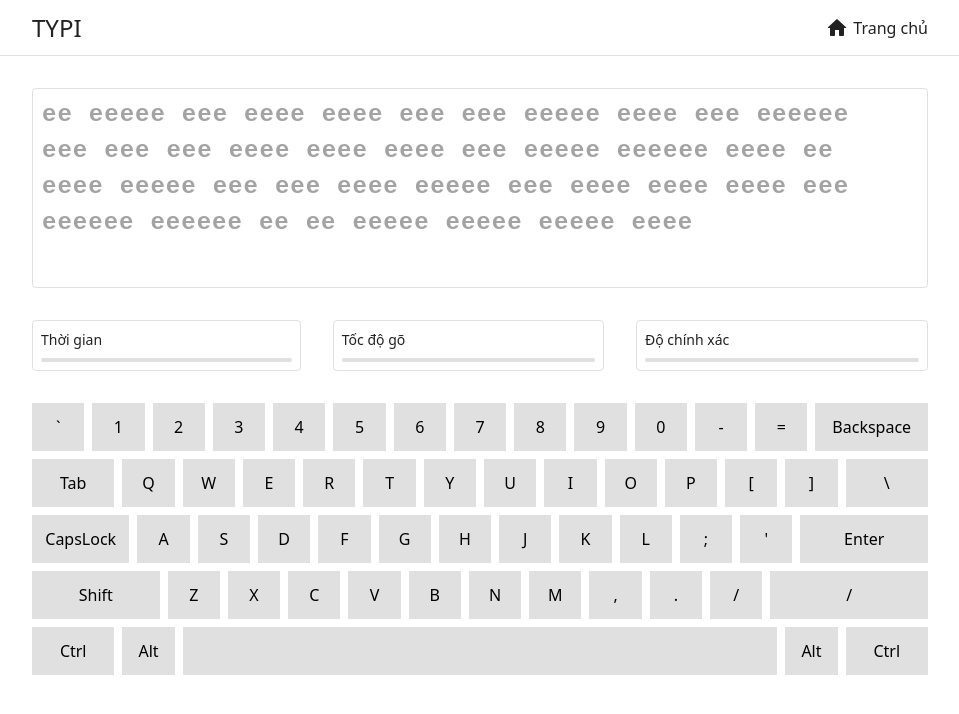
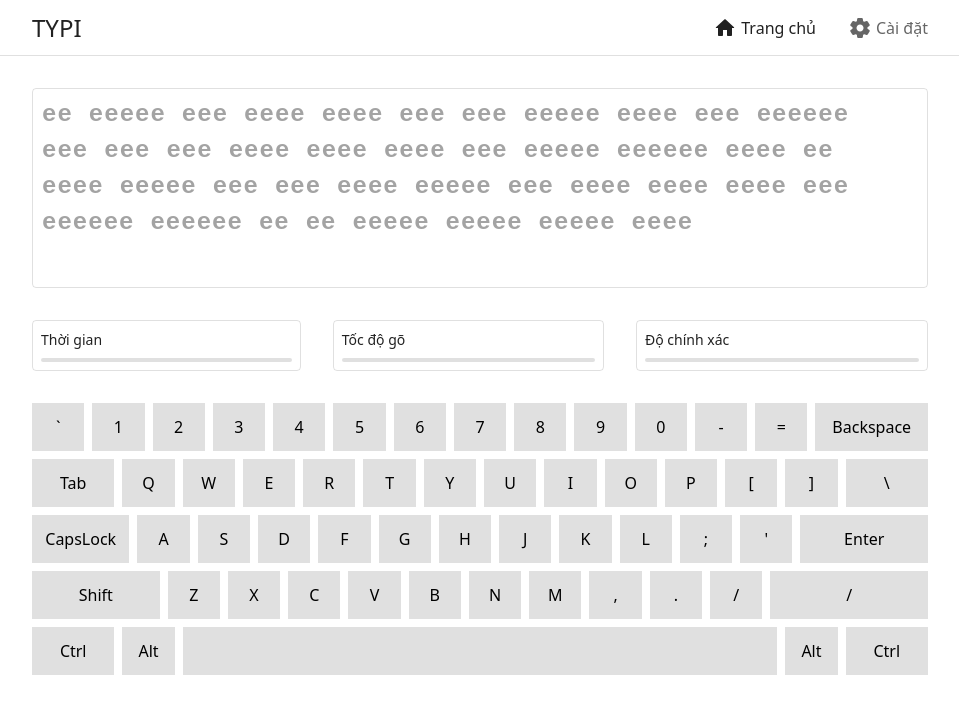
Before and after one commit to thaihoanganh/typing-practice-web-app, a Next.js app: page / in a window 1280 px wide. Shown: the top 714 px of the page, without its empty margins (160-1119 px from the left). Built offline with nearby package versions, Linux system fonts and the light colour scheme; no server answers.

Commit message:
refactor(header-container): add cai-dat path

```diff
--- a/src/containers/Header/Header.tsx
+++ b/src/containers/Header/Header.tsx
@@ -21,6 +21,14 @@ export const Header: React.FC = () => {
               Trang chủ
             </Text>
           </NavItem>
+          <NavItem href="/cai-dat">
+            <SvgIcon className="desktop:mr-xs">
+              <path d="M19.5,12c0-0.23-0.01-0.45-0.03-0.68l1.86-1.41c0.4-0.3,0.51-0.86,0.26-1.3l-1.87-3.23c-0.25-0.44-0.79-0.62-1.25-0.42 l-2.15,0.91c-0.37-0.26-0.76-0.49-1.17-0.68l-0.29-2.31C14.8,2.38,14.37,2,13.87,2h-3.73C9.63,2,9.2,2.38,9.14,2.88L8.85,5.19 c-0.41,0.19-0.8,0.42-1.17,0.68L5.53,4.96c-0.46-0.2-1-0.02-1.25,0.42L2.41,8.62c-0.25,0.44-0.14,0.99,0.26,1.3l1.86,1.41 C4.51,11.55,4.5,11.77,4.5,12s0.01,0.45,0.03,0.68l-1.86,1.41c-0.4,0.3-0.51,0.86-0.26,1.3l1.87,3.23c0.25,0.44,0.79,0.62,1.25,0.42 l2.15-0.91c0.37,0.26,0.76,0.49,1.17,0.68l0.29,2.31C9.2,21.62,9.63,22,10.13,22h3.73c0.5,0,0.93-0.38,0.99-0.88l0.29-2.31 c0.41-0.19,0.8-0.42,1.17-0.68l2.15,0.91c0.46,0.2,1,0.02,1.25-0.42l1.87-3.23c0.25-0.44,0.14-0.99-0.26-1.3l-1.86-1.41 C19.49,12.45,19.5,12.23,19.5,12z M12.04,15.5c-1.93,0-3.5-1.57-3.5-3.5s1.57-3.5,3.5-3.5s3.5,1.57,3.5,3.5S13.97,15.5,12.04,15.5z" />
+            </SvgIcon>
+            <Text className="hidden desktop:inline" variant="headline-3">
+              Cài đặt
+            </Text>
+          </NavItem>
         </Nav>
       </NavbarBody>
     </Navbar>
```
